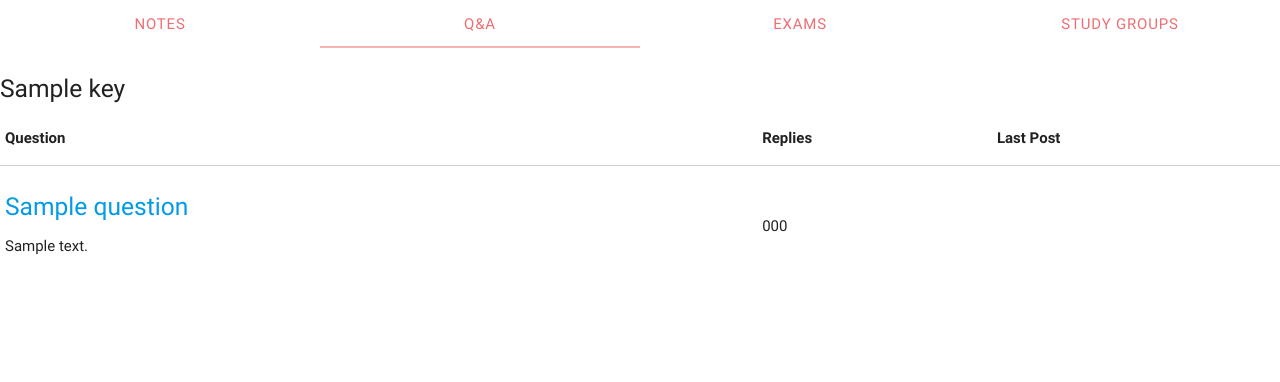
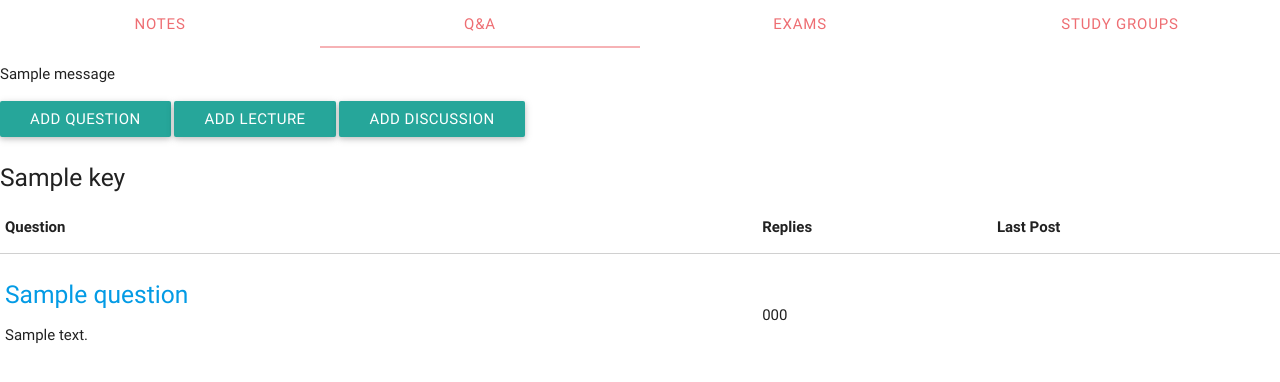
Before and after one commit to eperegrine/beatthecurve, a Python web app: template app/templates/qa/qa_listing.html in a window 1280 px wide. Shown: the part 64-446 px from the top of the page. Run offline with Jinja, Linux system fonts and the light colour scheme; the template is opened without the code that fills it: most values are stand-ins (such as "Sample title", 1, 10 or a date in 2020); one stand-in notice (Sample message) is shown; some libraries are stand-ins or nearby versions.

Commit message:
Add links and flash messages to qa_listing

```diff
--- a/app/templates/qa/qa_listing.html
+++ b/app/templates/qa/qa_listing.html
@@ -3,6 +3,14 @@
 {% block title %}{{ lesson.lesson_name }}{% endblock %}
 {% block main %}
   {{ render_lesson_tabs('qa', lesson.id) }}
+  <ul>
+      {% for message in get_flashed_messages() %}
+        <li>{{ message }}</li>
+      {% endfor %}
+  </ul>
+  <a href="{{ url_for("qa_bp.add_question", lessonid=lesson.id) }}" class="btn">Add Question</a>
+  <a href="{{ url_for("notes_bp.add_lecture") }}" class="btn">Add Lecture</a>
+  <a href="{{ url_for("notes_bp.add_discussion", lessonid=lesson.id) }}" class="btn">Add Discussion</a>
   {% for key in questions %}
     <div class="section">
       <h5>{{ key }}</h5>
```
